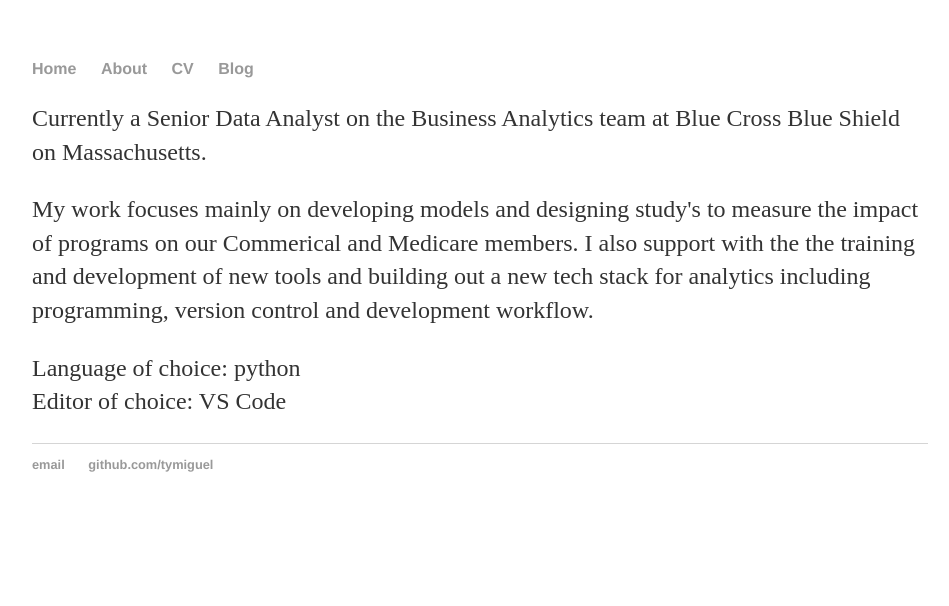
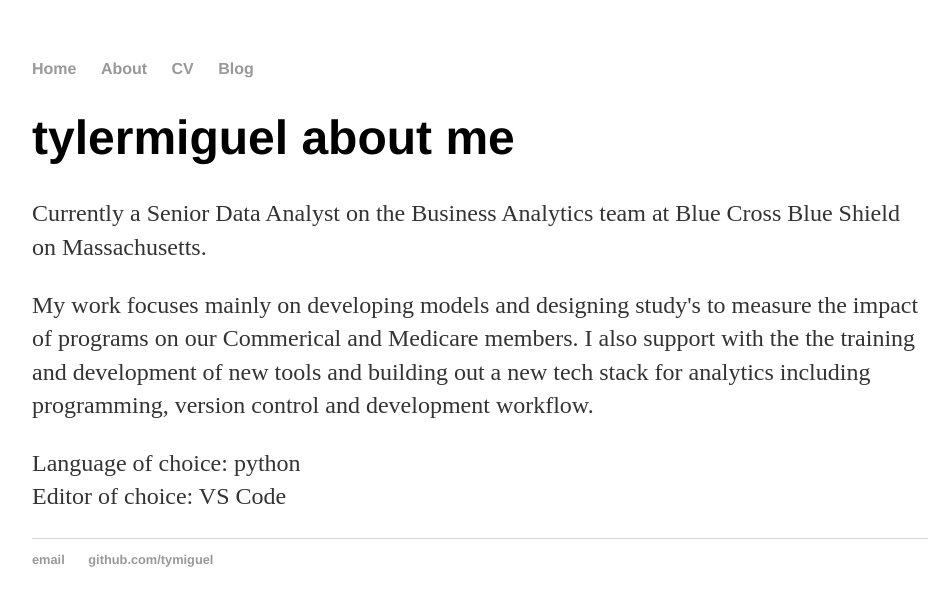
Before and after one commit to tymiguel/tymiguel.github.io, a Jekyll site: the page built from about/index.html, in a window 1280 px wide. Shown: the top 606 px of the page, without its empty margins (160-1109 px from the left). Built offline with Jekyll 4.4.1, drawn with Linux system fonts in a browser that asks for light colours.

Commit message:
add page title

```diff
--- a/about/index.html
+++ b/about/index.html
@@ -3,6 +3,7 @@ layout: default
 title: tylermiguel about me
 ---
 
+<h1>{{ page.title }}</h1>
 <div class="blurb">
 
     <p>
--- a/cv/index.html
+++ b/cv/index.html
@@ -2,6 +2,8 @@
 layout: default
 title: tylermiguel cv
 ---
+
+<h1>{{ page.title }}</h1>
 
 <div class="blurb">
 
```
